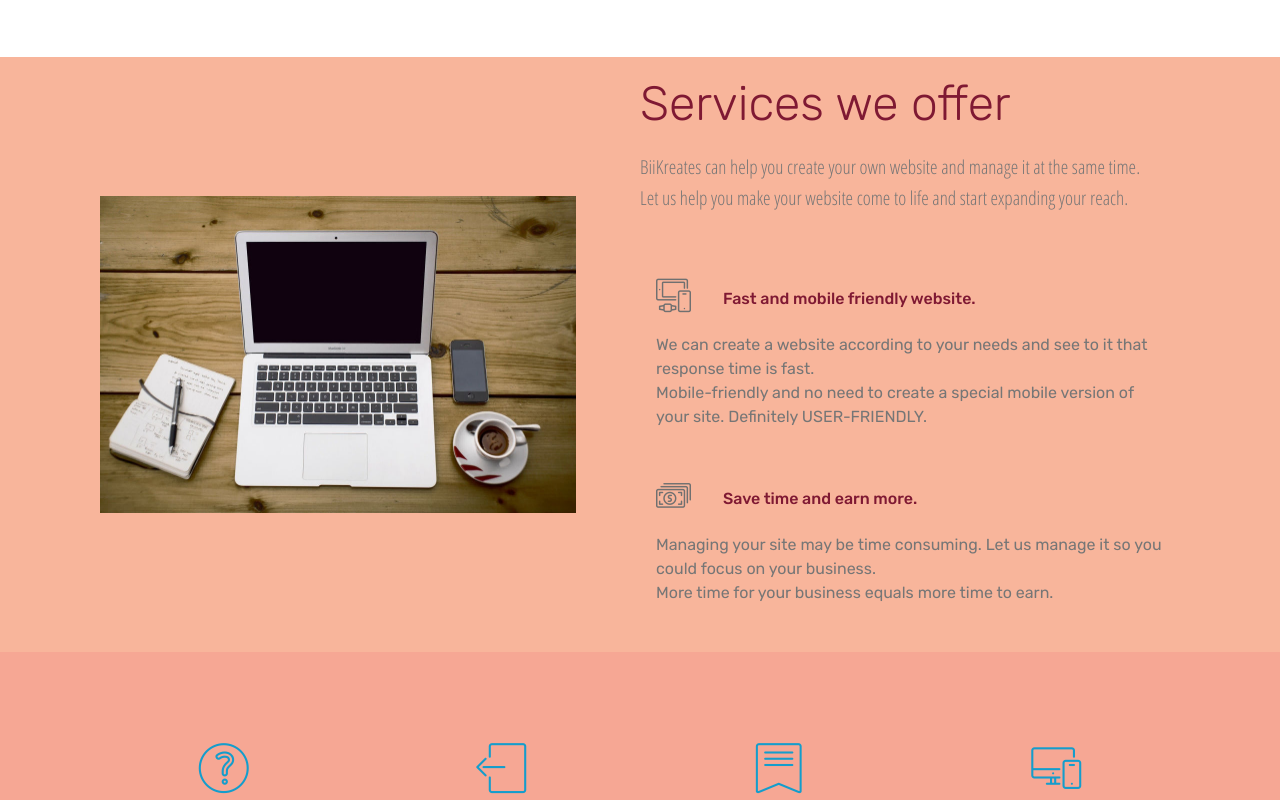
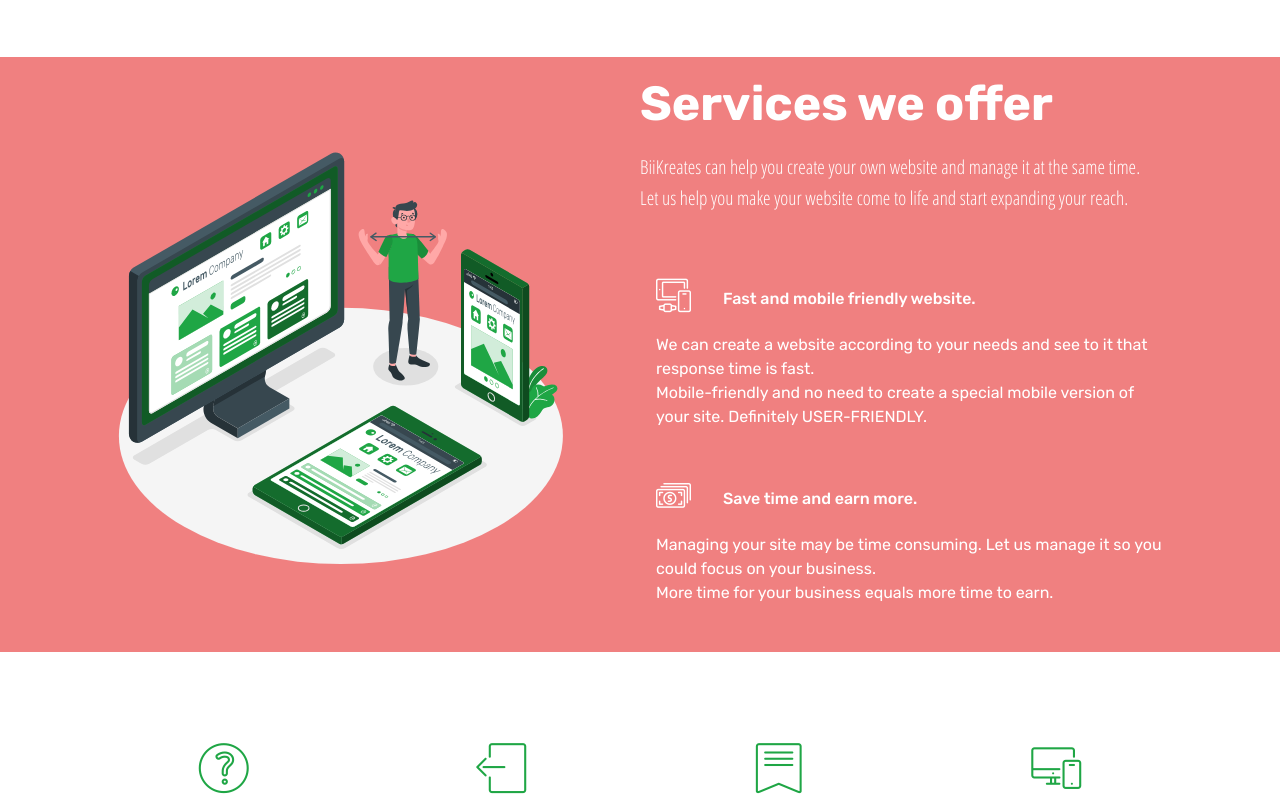
Before and after one commit to BiiKreates/BiiKreates.github.io, a plain HTML site: page index.html in a window 1280 px wide. Shown: the part 1160-1960 px from the top of the page. Drawn offline with Linux system fonts and the light colour scheme; files whose address does not match are found by name.

Commit message:
create github pages

```diff
--- a/assets/images/hashes.json
+++ b/assets/images/hashes.json
@@ -1 +1 @@
-{"jqy32BFd/GPbuIle0uHKUw==":"mbr.png","dDfUiUlJ1D5/fk67T65BBA==":"tianyi-ma-wionhd-zyi4-unsplash.jpg","wH6gOG0zAoIg1xJuScIAew==":"mbr-952x635.jpg","5cy9JtUKpwN6EwFuSMGw3g==":"mbr-750x500.jpg","9uosmlSziVYOrUHJEXvcUg==":"mbr-1042x736.png","wCks/p8DSrY38duSiY6L9w==":"mbr-1042x695.jpg","sWzlBsgP/rXO5pi0OhB1bA==":"mbr-1042x805.jpg","G0Xs+U4qYGKuGSMK1wzn0Q==":"84742041_162995211793424_3003883586903343104_n-1042x692.jpg","FxNFfKE5q9MjbED+SCKYMQ==":"liam%20mock%20up-1042x737.png","AUwaWBWp+8+ma6wqRlETtA==":"biikreates-1800x1200.png","+MNbJUNaLqCuT8S0cV2LmQ==":"biikreates-750x500.png","w/CBEIn4mvEibWhF2heRqA==":"wireframing.gif","EnGjzGYClonwjGpIS1kRAA==":"wireframing%20(1).gif","SaQvlJ1HkrGlsK5+EP76ag==":"biikreates-184x123.png"}
+{"jqy32BFd/GPbuIle0uHKUw==":"mbr.png","dDfUiUlJ1D5/fk67T65BBA==":"tianyi-ma-wionhd-zyi4-unsplash.jpg","wH6gOG0zAoIg1xJuScIAew==":"mbr-952x635.jpg","5cy9JtUKpwN6EwFuSMGw3g==":"mbr-750x500.jpg","9uosmlSziVYOrUHJEXvcUg==":"mbr-1042x736.png","wCks/p8DSrY38duSiY6L9w==":"mbr-1042x695.jpg","sWzlBsgP/rXO5pi0OhB1bA==":"mbr-1042x805.jpg","G0Xs+U4qYGKuGSMK1wzn0Q==":"84742041_162995211793424_3003883586903343104_n-1042x692.jpg","FxNFfKE5q9MjbED+SCKYMQ==":"liam%20mock%20up-1042x737.png","AUwaWBWp+8+ma6wqRlETtA==":"biikreates-1800x1200.png","+MNbJUNaLqCuT8S0cV2LmQ==":"biikreates-750x500.png","w/CBEIn4mvEibWhF2heRqA==":"wireframing.gif","EnGjzGYClonwjGpIS1kRAA==":"wireframing%20(1).gif","SaQvlJ1HkrGlsK5+EP76ag==":"biikreates-184x123.png","LtcZsNLJw24bCnomtZ73Tg==":"responsive-amico.svg"}
--- a/assets/mobirise/css/mbr-additional.css
+++ b/assets/mobirise/css/mbr-additional.css
@@ -1163,7 +1163,7 @@ section.lazy-placeholder:after {
 .cid-s3uasf181W {
   padding-top: 15px;
   padding-bottom: 15px;
-  background-color: #f8b59b;
+  background-color: #f08080;
 }
 .cid-s3uasf181W h2 {
   text-align: left;
@@ -1223,15 +1223,21 @@ section.lazy-placeholder:after {
   }
 }
 .cid-s3uasf181W H2 {
-  color: #7f1933;
+  color: #ffffff;
 }
 .cid-s3uasf181W H4 {
-  color: #7f1933;
+  color: #ffffff;
+}
+.cid-s3uasf181W .mbr-text {
+  color: #ffffff;
+}
+.cid-s3uasf181W P {
+  color: #ffffff;
 }
 .cid-s3WGJ2pHAg {
   padding-top: 75px;
   padding-bottom: 45px;
-  background-color: #f6a794;
+  background-color: #ffffff;
 }
 .cid-s3WGJ2pHAg .mbr-text {
   color: #767676;
--- a/index.html
+++ b/index.html
@@ -57,7 +57,7 @@
             <ul class="navbar-nav nav-dropdown nav-right" data-app-modern-menu="true"><li class="nav-item"><a class="nav-link link text-primary display-4" href="index.html#features11-3" aria-expanded="true"><span class="mbri-home mbr-iconfont mbr-iconfont-btn" style="font-size: 18px;"></span>
 
                         Home</a></li><li class="nav-item dropdown">
-                    <a class="nav-link link text-primary dropdown-toggle display-4" href="index.html#features11-3" aria-expanded="false" data-toggle="dropdown-submenu"><span class="mbri-home mbr-iconfont mbr-iconfont-btn" style="font-size: 18px;"></span>
+                    <a class="nav-link link text-primary dropdown-toggle display-4" href="index.html#features11-3" aria-expanded="true" data-toggle="dropdown-submenu"><span class="mbri-home mbr-iconfont mbr-iconfont-btn" style="font-size: 18px;"></span>
 
                         How it works</a><div class="dropdown-menu"><a class="text-primary dropdown-item display-4" href="index.html#features11-3" aria-expanded="true">Services we offer</a><a class="text-primary dropdown-item display-4" href="index.html#features1-8" aria-expanded="false">How to start the project</a></div>
                 </li><li class="nav-item">
@@ -73,7 +73,7 @@
     </nav>
 </section>
 
-<section class="engine"><a href="https://mobirise.info/e">make a website for free</a></section><section class="mbr-section content7 cid-s3XLZR9onU" id="content7-c">
+<section class="engine"><a href="https://mobirise.info/s">bootstrap theme</a></section><section class="mbr-section content7 cid-s3XLZR9onU" id="content7-c">
 
 
 
@@ -124,11 +124,11 @@
         <div class="col-md-12">
             <div class="media-container-row">
                 <div class="mbr-figure m-auto" style="width: 50%;">
-                    <img src="assets/images/mbr-952x635.jpg" alt="Mobirise" title="">
+                    <img src="assets/images/responsive-amico.svg" alt="Mobirise" title="">
                 </div>
                 <div class=" align-left aside-content">
-                    <h2 class="mbr-title pt-2 mbr-fonts-style display-2">
-                        Services we offer</h2>
+                    <h2 class="mbr-title pt-2 mbr-fonts-style display-2"><strong>
+                        Services we offer</strong></h2>
                     <div class="mbr-section-text">
                         <p class="mbr-text mb-5 pt-3 mbr-light mbr-fonts-style display-5">
                         BiiKreates can help you create your own website and manage it at the same time. <br>Let us help you make your website come to life and start expanding your reach.</p>
@@ -138,7 +138,7 @@
                         <div class="card p-3 pr-3">
                             <div class="media">
                                 <div class=" align-self-center card-img pb-3">
-                                    <span class="mbr-iconfont mbri-devices" style="font-size: 35px;"></span>
+                                    <span class="mbr-iconfont mbri-devices" style="font-size: 35px; color: rgb(255, 255, 255); fill: rgb(255, 255, 255);"></span>
                                 </div>
                                 <div class="media-body">
                                     <h4 class="card-title mbr-fonts-style display-7">
@@ -155,7 +155,7 @@
                         <div class="card p-3 pr-3">
                             <div class="media">
                                 <div class="align-self-center card-img pb-3">
-                                    <span class="mbr-iconfont mbri-cash" style="font-size: 35px;"></span>
+                                    <span class="mbr-iconfont mbri-cash" style="font-size: 35px; color: rgb(255, 255, 255); fill: rgb(255, 255, 255);"></span>
                                 </div>
                                 <div class="media-body">
                                     <h4 class="card-title mbr-fonts-style display-7">
@@ -185,7 +185,7 @@
 
             <div class="card p-3 col-12 col-md-6 col-lg-3">
                 <div class="card-img pb-3">
-                    <span class="mbr-iconfont mbri-question" style="font-size: 50px;"></span>
+                    <span class="mbr-iconfont mbri-question" style="font-size: 50px; color: rgb(31, 166, 69); fill: rgb(31, 166, 69);"></span>
                 </div>
                 <div class="card-box">
                     <h4 class="card-title py-3 mbr-fonts-style display-5"><strong>
@@ -196,7 +196,7 @@
 
             <div class="card p-3 col-12 col-md-6 col-lg-3">
                 <div class="card-img pb-3">
-                    <span class="mbr-iconfont mbri-logout" style="font-size: 50px;"></span>
+                    <span class="mbr-iconfont mbri-logout" style="font-size: 50px; color: rgb(31, 166, 69); fill: rgb(31, 166, 69);"></span>
                 </div>
                 <div class="card-box">
                     <h4 class="card-title py-3 mbr-fonts-style display-5"><strong>
@@ -207,7 +207,7 @@
 
             <div class="card p-3 col-12 col-md-6 col-lg-3">
                 <div class="card-img pb-3">
-                    <span class="mbr-iconfont mbri-bookmark" style="font-size: 50px;"></span>
+                    <span class="mbr-iconfont mbri-bookmark" style="font-size: 50px; color: rgb(31, 166, 69); fill: rgb(31, 166, 69);"></span>
                 </div>
                 <div class="card-box">
                     <h4 class="card-title py-3 mbr-fonts-style display-5"><strong>
@@ -219,7 +219,7 @@
 
             <div class="card p-3 col-12 col-md-6 col-lg-3">
                 <div class="card-img pb-3">
-                    <span class="mbr-iconfont mbri-responsive" style="font-size: 50px;"></span>
+                    <span class="mbr-iconfont mbri-responsive" style="font-size: 50px; color: rgb(31, 166, 69); fill: rgb(31, 166, 69);"></span>
                 </div>
                 <div class="card-box">
                     <h4 class="card-title py-3 mbr-fonts-style display-5"><strong>
```
Also changed, not shown: e-invites.html (+1 -1 lines), privacy.html (+2 -2 lines), assets/images/responsive-amico.svg (added), 1 other file.
